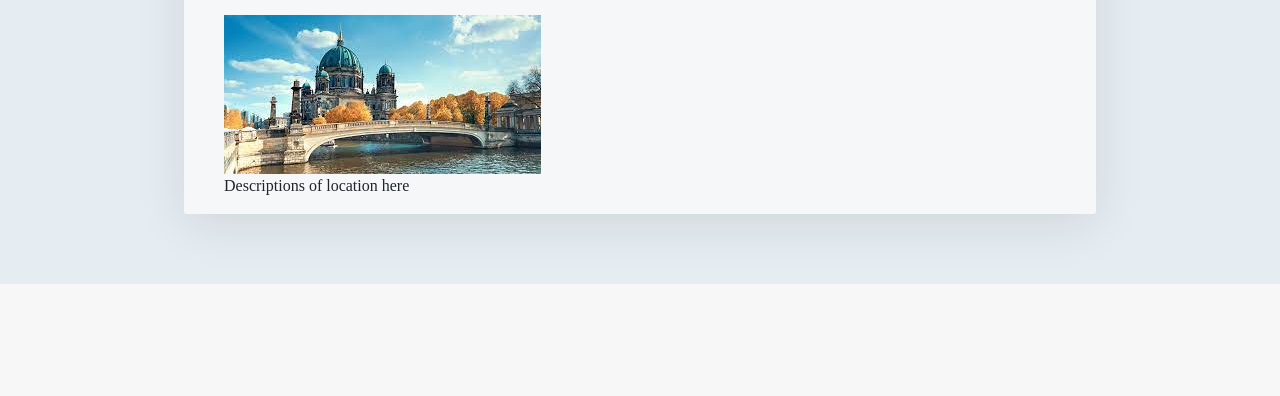
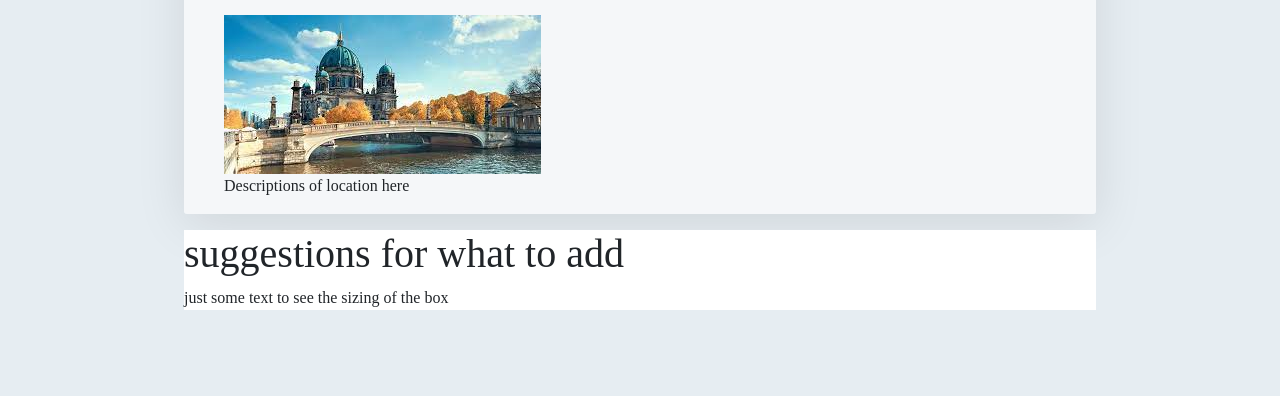
Before and after one commit to suibhne-sweeney/CA2_repo, a Python web app: template templates/index2.html in a window 1280 px wide. Shown: the part 3866-4262 px from the top of the page. Before the commit the page ends 4150 px from the top, so only its background shows below. Run offline with Jinja, Linux system fonts and the light colour scheme; the template is opened without the code that fills it, so the values that code supplies are empty; some libraries are stand-ins or nearby versions.

Commit message:
Yet another update, read notes

```diff
--- a/Css/style2.css
+++ b/Css/style2.css
@@ -90,8 +90,10 @@
   footer{
     justify-content: flex-start;
     background: #ffffff;
-    box-shadow: 0 10px 50px rgba(0, 0, 0, 0.1);
-    width: 100%;
+    margin-top: 1em;
+    margin-left: auto;
+    margin-right: auto;
+    width: 80%;
   }
   body.open .navbar {
     opacity: 1;
--- a/templates/index2.html
+++ b/templates/index2.html
@@ -183,7 +183,8 @@
 </div>
     <!--Links and icons-->
     <footer>
-
+      <h1>suggestions for what to add</h1>
+      <p> just some text to see the sizing of the box</p>
     </footer>
     <script type="text/javascript">
       const ExpandMenu = () => document.body.classList.toggle("open");
```
